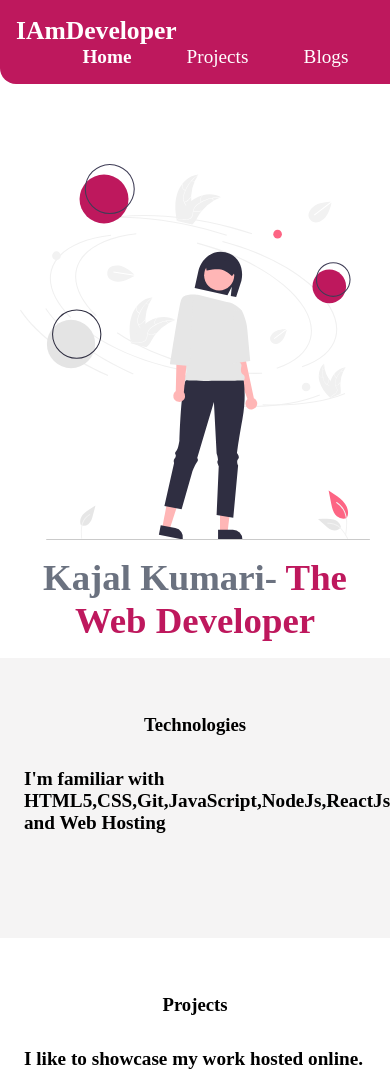
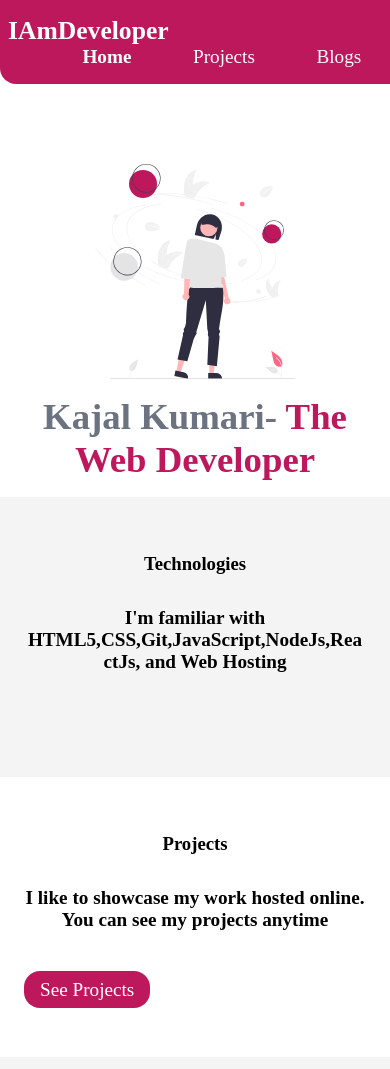
Before and after one commit to Developers-codz/Component-library, a plain HTML site: page index.html in a window 390 px wide. Shown: the top 1069 px of the page. Drawn offline with Linux system fonts and the light colour scheme.

Commit message:
fixed horizontal scroll

```diff
--- a/styles.css
+++ b/styles.css
@@ -2,7 +2,12 @@
     box-sizing: border-box;
     padding:0px;
     margin:0px;
+
 }
+body{
+    overflow-x: hidden !important;
+}
+
 
 @import url('https://fonts.googleapis.com/css2?family=Hahmlet:wght@300&display=swap');
 
@@ -22,7 +27,7 @@ body {
 
 }
 
-.container-fluid {
+.container {
     margin: 0 rem 40 rem;
 }
 .container-spread-all{
@@ -83,7 +88,7 @@ hr {
 .navigation {
     background-color: var(--primary-color);
     color: white;
-    padding: 1rem;
+    padding: 1rem ;
     border-bottom-left-radius: 1rem;
 
 }
@@ -99,11 +104,7 @@ hr {
 .navigation .link-active {
     font-weight: bold;
 }
-@media only screen and (max-width: 600px) {
-    .list-item-inline{
-        /* margin: 0rem 0.2rem; */
-    }
-}
+
 
 /* header */
 .hero {
@@ -133,6 +134,8 @@ hr {
 .section{
     padding:1.5rem;
     padding-bottom: 3.5rem;
+    margin-right:0px !important;
+
 }
 .section h3 {
     text-align: center;
@@ -141,6 +144,7 @@ hr {
 .section p{
     margin-bottom: 3rem;
     font-size: larger;
+    text-align: center;
 }
 
 .ow{
@@ -171,6 +175,29 @@ background-color: var(--off-white);
     text-decoration: none !important;
 }
 
+@media only screen and (max-width: 600px) {
+    .list-item-inline{
+        margin: 0rem 0.2rem;
+    }
+    .section{
+        overflow-wrap: break-word;
+
+        width:100% !important;
+    }
+    .hero-image{
+        max-width: 200px !important;
+    }
+    .navigation{
+        padding:1rem 0rem;
+        margin:0px;
+    }
+    .nav-brand{
+        padding-left:
+            0.5rem;
+        }
+
+}
+
 
 
 
```
Also changed, not shown: index.html (+5 -2 lines), projects.html (+1 -0 lines).
